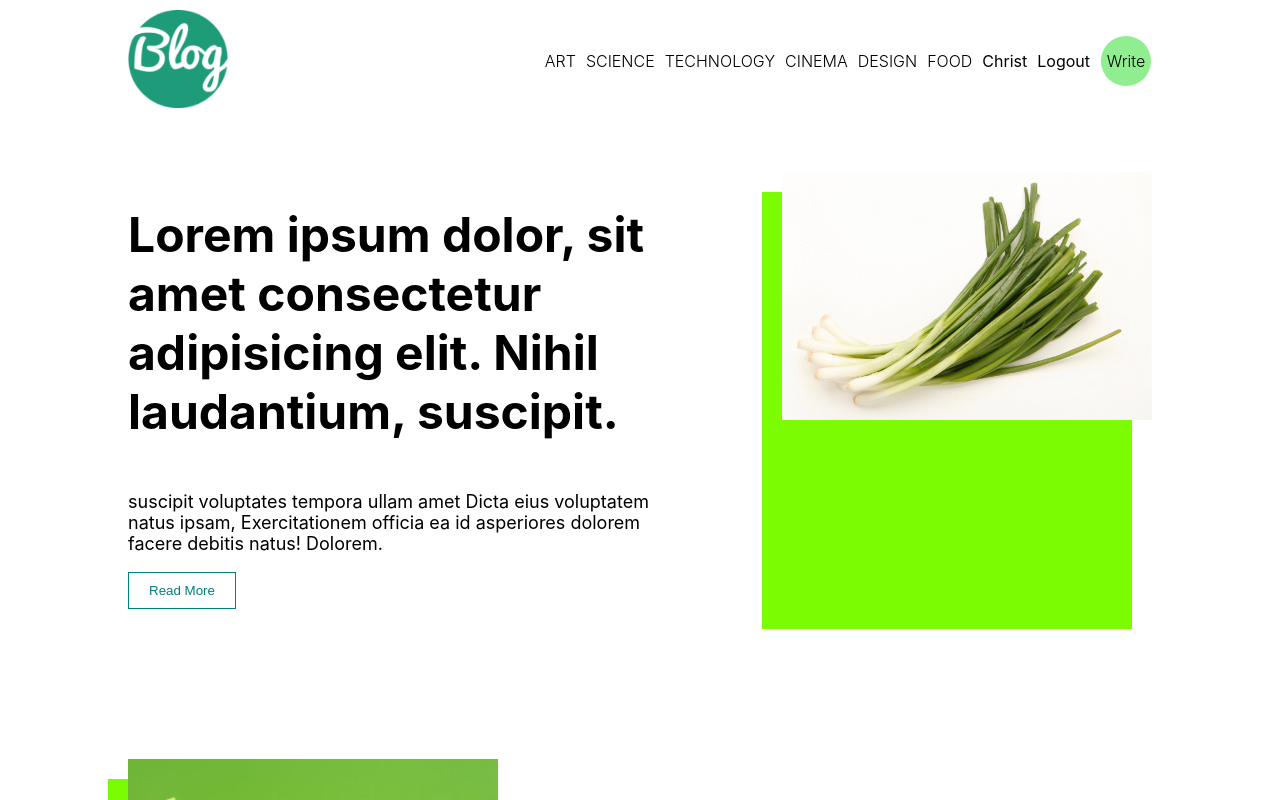
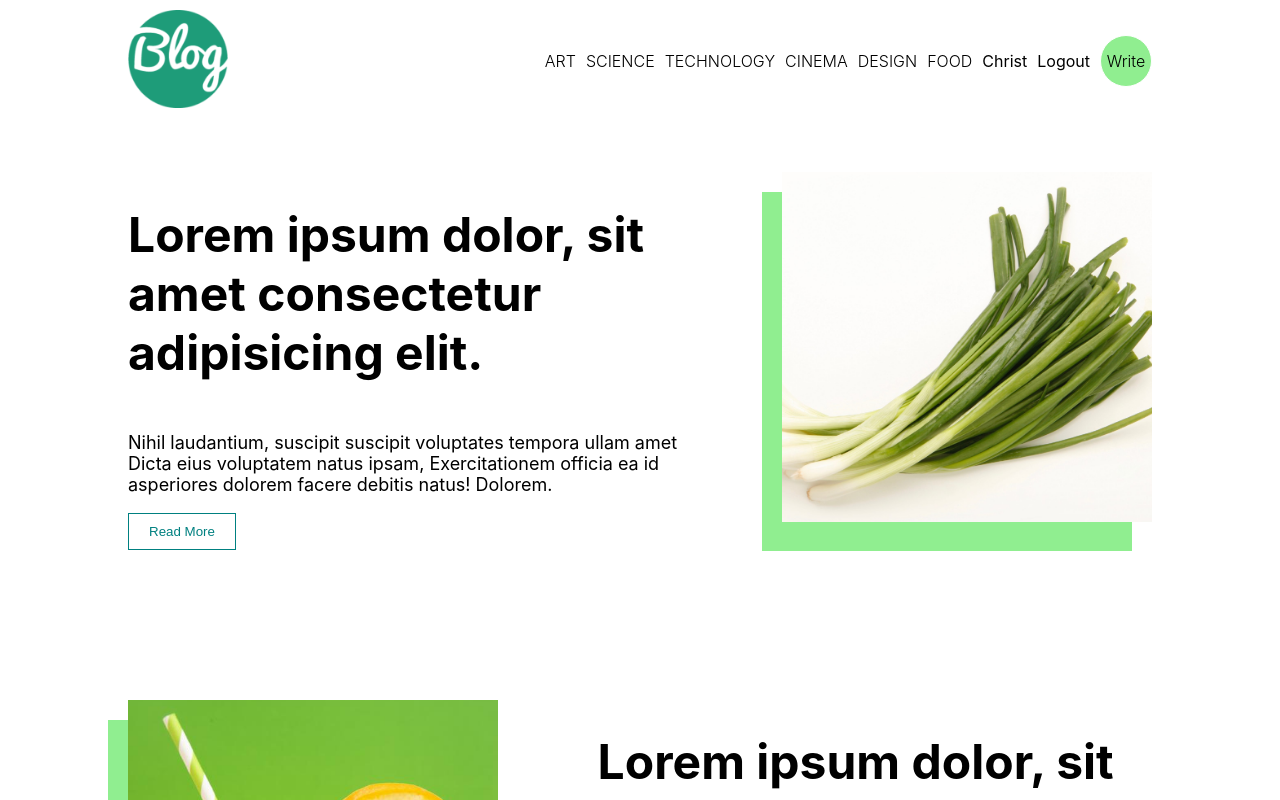
Before and after one commit to Mo6x/RESTAll-APIs, a React (Create React App) app in the folder client-side/my-app/: page / in a window 1280 px wide. Shown: the top 800 px of the page. Built offline with nearby package versions, Linux system fonts and the light colour scheme.

Commit message:
Successfully design the Home page and the styles, I want to start working on the Single page now

```diff
--- a/client-side/my-app/src/Style.scss
+++ b/client-side/my-app/src/Style.scss
@@ -151,8 +151,8 @@
                             &::after{
                                 content: "";
                                 width: 100%;
-                                height: 100%;
-                                background-color: lawngreen;
+                                height: 95%;
+                                background-color: lightgreen;
                                 position: absolute;
                                 top: 20px;
                                 left: -20px;
@@ -162,7 +162,7 @@
 
                             img{
                                 width: 100%;
-                                max-height: 400px;
+                                height: 350px;
                                 object-fit: cover;
                             }
                         }
--- a/client-side/my-app/src/pages/Home.jsx
+++ b/client-side/my-app/src/pages/Home.jsx
@@ -11,26 +11,26 @@ const Home = () => {
     const posts = [
         {
             id: 1,
-            title: "Lorem ipsum dolor, sit amet consectetur adipisicing elit. Nihil laudantium, suscipit.",
-            desc: " suscipit voluptates tempora ullam amet  Dicta eius voluptatem natus ipsam, Exercitationem officia ea id asperiores dolorem facere debitis natus! Dolorem.",
+            title: "Lorem ipsum dolor, sit amet consectetur adipisicing elit.",
+            desc: "Nihil laudantium, suscipit suscipit voluptates tempora ullam amet  Dicta eius voluptatem natus ipsam, Exercitationem officia ea id asperiores dolorem facere debitis natus! Dolorem.",
             img: IMG1
         },
         {
             id: 2,
-            title: "Lorem ipsum dolor, sit amet consectetur adipisicing elit. Nihil laudantium, suscipit.",
-            desc: " suscipit voluptates tempora ullam amet  Dicta eius voluptatem natus ipsam, Exercitationem officia ea id asperiores dolorem facere debitis natus! Dolorem.",
+            title: "Lorem ipsum dolor, sit amet consectetur adipisicing elit.",
+            desc: "Nihil laudantium, suscipit suscipit voluptates tempora ullam amet  Dicta eius voluptatem natus ipsam, Exercitationem officia ea id asperiores dolorem facere debitis natus! Dolorem.",
             img: IMG2
         },
         {
             id: 3,
-            title: "Lorem ipsum dolor, sit amet consectetur adipisicing elit. Nihil laudantium, suscipit.",
-            desc: " suscipit voluptates tempora ullam amet  Dicta eius voluptatem natus ipsam, Exercitationem officia ea id asperiores dolorem facere debitis natus! Dolorem.",
+            title: "Lorem ipsum dolor, sit amet consectetur adipisicing elit.",
+            desc: "Nihil laudantium, suscipit suscipit voluptates tempora ullam amet  Dicta eius voluptatem natus ipsam, Exercitationem officia ea id asperiores dolorem facere debitis natus! Dolorem.",
             img: IMG3
         },
         {
             id: 4,
-            title: "Lorem ipsum dolor, sit amet consectetur adipisicing elit. Nihil laudantium, suscipit.",
-            desc: " suscipit voluptates tempora ullam amet  Dicta eius voluptatem natus ipsam, Exercitationem officia ea id asperiores dolorem facere debitis natus! Dolorem.",
+            title: "Lorem ipsum dolor, sit amet consectetur adipisicing elit.",
+            desc: "Nihil laudantium, suscipit suscipit voluptates tempora ullam amet  Dicta eius voluptatem natus ipsam, Exercitationem officia ea id asperiores dolorem facere debitis natus! Dolorem.",
             img: IMG4
         },
     ]
```
